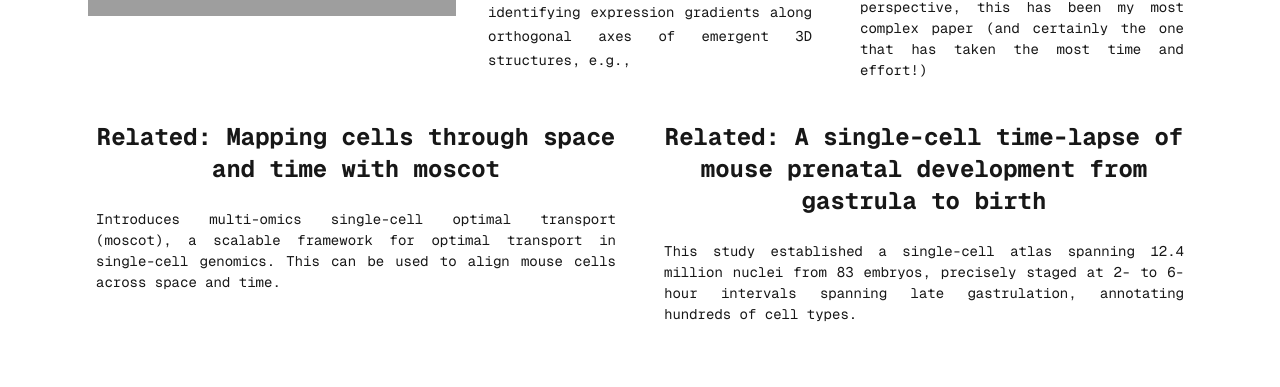
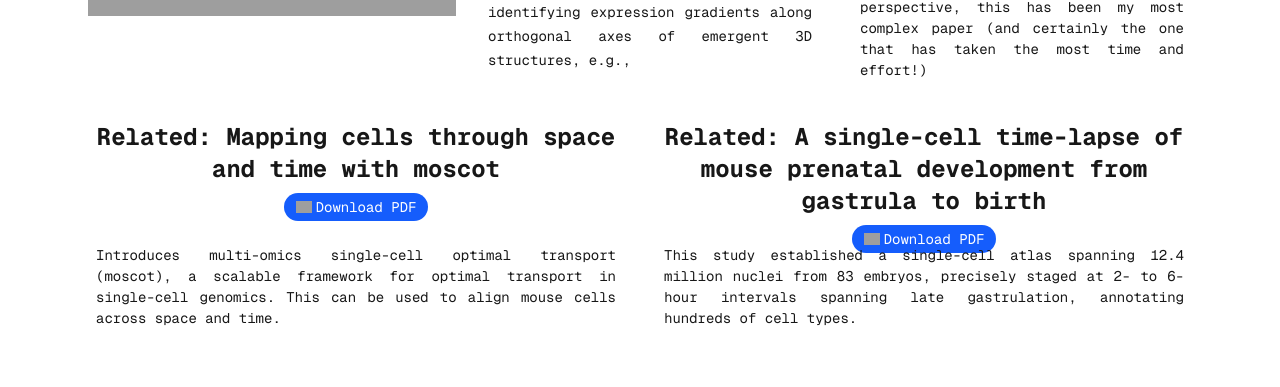
Before and after one commit to dzhu8/dzhu.github.io, a Next.js app: page / in a window 1280 px wide. Shown: the part 1573-1960 px from the top of the page. Built offline with nearby package versions, Linux system fonts and the light colour scheme; grey boxes are pictures that could not be loaded; a web font is replaced by a local one.

Commit message:
Add Spateo paper details to site

```diff
--- a/src/app/components/subsections/ResearchNewspaperTemplate.tsx
+++ b/src/app/components/subsections/ResearchNewspaperTemplate.tsx
@@ -1,4 +1,4 @@
-import React from 'react';
+import React, { useEffect, useRef, useState } from 'react';
 import Image from 'next/image';
 import Link from 'next/link';
 
@@ -13,8 +13,10 @@ interface NewsArticleLayoutProps {
   secondaryContent?: string;
   article1Title?: string;
   article1Content?: string;
+  article1PdfPath?: string; // New prop for article 1 PDF
   article2Title?: string;
   article2Content?: string;
+  article2PdfPath?: string; // New prop for article 2 PDF
   // Numeric font sizes
   mainContentFontSize?: number;
   secondaryContentFontSize?: number;
@@ -33,8 +35,10 @@ const NewsArticleLayout: React.FC<NewsArticleLayoutProps> = ({
   secondaryContent = "Lorem ipsum dolor sit amet, consectetur adipiscing elit. Suspendisse vel justo eu nibh vestibulum tincidunt. Praesent faucibus, nisl in lobortis tincidunt, magna lacus pulvinar mauris, nec accumsan odio metus et dolor. Cras non nisi ut augue pulvinar luctus. Curabitur eget augue ut turpis feugiat finibus eget sed nibh. Duis fermentum, tortor vel dictum lobortis, arcu nisi condimentum eros, vel ullamcorper risus dolor eget nisl. Praesent sodales nibh at euismod mattis. Sed dignissim, tortor sed finibus pellentesque, felis dolor scelerisque massa, eget tincidunt libero magna sit amet risus.",
   article1Title = "Title",
   article1Content = "Lorem ipsum dolor sit amet, consectetur adipiscing elit. Suspendisse vel justo eu nibh vestibulum tincidunt. Praesent faucibus, nisl in lobortis tincidunt, magna lacus pulvinar mauris.",
+  article1PdfPath,
   article2Title = "Title",
   article2Content = "Lorem ipsum dolor sit amet, consectetur adipiscing elit. Suspendisse vel justo eu nibh vestibulum tincidunt. Praesent faucibus, nisl in lobortis tincidunt, magna lacus pulvinar mauris.",
+  article2PdfPath,
   // Default font sizes in pixels
   mainContentFontSize = 16,
   secondaryContentFontSize = 16,
@@ -44,6 +48,30 @@ const NewsArticleLayout: React.FC<NewsArticleLayoutProps> = ({
   // Get the first letter of the main content for the drop cap
   const firstLetter = mainContent.charAt(0);
   const restOfContent = mainContent.substring(1);
+
+  // Refs for measuring header heights
+  const article1HeaderRef = useRef<HTMLDivElement>(null);
+  const article2HeaderRef = useRef<HTMLDivElement>(null);
+  const [headerHeight, setHeaderHeight] = useState<number | null>(null);
+
+  // Ensure consistent header height
+  useEffect(() => {
+    const calculateHeaderHeight = () => {
+      if (article1HeaderRef.current && article2HeaderRef.current) {
+        const height1 = article1HeaderRef.current.offsetHeight;
+        const height2 = article2HeaderRef.current.offsetHeight;
+        setHeaderHeight(Math.max(height1, height2));
+      }
+    };
+
+    // Calculate on mount and when window resizes
+    calculateHeaderHeight();
+    window.addEventListener('resize', calculateHeaderHeight);
+
+    return () => {
+      window.removeEventListener('resize', calculateHeaderHeight);
+    };
+  }, []);
 
   return (
     <div className="max-w-6xl mx-auto p-6">
@@ -140,11 +168,31 @@ const NewsArticleLayout: React.FC<NewsArticleLayoutProps> = ({
       {/* Bottom text boxes */}
       <div className="grid grid-cols-2 gap-8">
         {/* Left text box */}
-        <div>
-          <div className="p-2 mb-2">
-            <h2 className="text-2xl font-bold">{article1Title}</h2>
+        <div className="flex flex-col h-full">
+          <div
+            ref={article1HeaderRef}
+            className="p-2 mb-2"
+            style={headerHeight ? { height: `${headerHeight}px` } : undefined}
+          >
+            <h2 className="text-2xl font-bold text-center">{article1Title}</h2>
+            {article1PdfPath && (
+              <div className="flex justify-center mt-2">
+                <Link href={article1PdfPath} target="_blank" rel="noopener noreferrer">
+                  <button className="flex items-center px-3 py-1 bg-blue-600 text-white rounded-full hover:bg-blue-700 transition-colors text-sm">
+                    <Image
+                      src="/PDF_file_icon.svg"
+                      alt="PDF"
+                      width={16}
+                      height={16}
+                      className="mr-1"
+                    />
+                    <span>Download PDF</span>
+                  </button>
+                </Link>
+              </div>
+            )}
           </div>
-          <div className="p-2">
+          <div className="p-2 flex-grow">
             <p className="text-justify" style={{ fontSize: `${article1ContentFontSize}px` }}>
               {article1Content}
             </p>
@@ -152,11 +200,31 @@ const NewsArticleLayout: React.FC<NewsArticleLayoutProps> = ({
         </div>
 
         {/* Right text box */}
-        <div>
-          <div className="p-2 mb-2">
-            <h2 className="text-2xl font-bold">{article2Title}</h2>
+        <div className="flex flex-col h-full">
+          <div
+            ref={article2HeaderRef}
+            className="p-2 mb-2"
+            style={headerHeight ? { height: `${headerHeight}px` } : undefined}
+          >
+            <h2 className="text-2xl font-bold text-center">{article2Title}</h2>
+            {article2PdfPath && (
+              <div className="flex justify-center mt-2">
+                <Link href={article2PdfPath} target="_blank" rel="noopener noreferrer">
+                  <button className="flex items-center px-3 py-1 bg-blue-600 text-white rounded-full hover:bg-blue-700 transition-colors text-sm">
+                    <Image
+                      src="/PDF_file_icon.svg"
+                      alt="PDF"
+                      width={16}
+                      height={16}
+                      className="mr-1"
+                    />
+                    <span>Download PDF</span>
+                  </button>
+                </Link>
+              </div>
+            )}
           </div>
-          <div className="p-2">
+          <div className="p-2 flex-grow">
             <p className="text-justify" style={{ fontSize: `${article2ContentFontSize}px` }}>
               {article2Content}
             </p>
--- a/src/app/page.tsx
+++ b/src/app/page.tsx
@@ -28,11 +28,13 @@ export default function Home() {
           article1ContentFontSize={14}
           article2ContentFontSize={14}
           mainContent="Quantifying spatiotemporal dynamics during embryogenesis is crucial for understanding congenital diseases. We developed Spateo, a 3D spatiotemporal modeling framework, and applied it to a 3D mouse embryogenesis atlas at E9.5 and E11.5, capturing eight million cells. Spateo enables scalable, partial, non-rigid alignment, multi-slice refinement, and mesh correction to create molecular holograms of whole embryos. It introduces digitization methods to uncover multi-level biology from subcellular to whole organ, identifying expression gradients along orthogonal axes of emergent 3D structures, e.g., "
-          secondaryContent="e.g., secondary organizers such as the zona limitans intrathalamica (ZLI). Spateo further jointly models intercellular and intracellular interaction to dissect signaling landscapes in 3D structures. Lastly, Spateo introduces “morphometric vector fields” of cell migration and integrates spatial differential geometry to unveil molecular programs underlying asymmetrical murine heart organogenesis and others, bridging macroscopic changes with molecular dynamics. Thus, Spateo enables the study of organ ecology at a molecular level in 3D space over time. From both a technological and intellectual perspective, this has been my most complex paper (and certainly the one that has taken the most time and effort!)"
+          secondaryContent="secondary organizers such as the zona limitans intrathalamica (ZLI). Spateo further jointly models intercellular and intracellular interaction to dissect signaling landscapes in 3D structures. Lastly, Spateo introduces “morphometric vector fields” of cell migration and integrates spatial differential geometry to unveil molecular programs underlying asymmetrical murine heart organogenesis and others, bridging macroscopic changes with molecular dynamics. Thus, Spateo enables the study of organ ecology at a molecular level in 3D space over time. From both a technological and intellectual perspective, this has been my most complex paper (and certainly the one that has taken the most time and effort!)"
           article1Title="Related: Mapping cells through space and time with moscot"
           article1Content="Introduces multi-omics single-cell optimal transport (moscot), a scalable framework for optimal transport in single-cell genomics. This can be used to align mouse cells across space and time."
+          article1PdfPath="/pdf/moscot.pdf"
           article2Title="Related: A single-cell time-lapse of mouse prenatal development from gastrula to birth"
           article2Content="This study established a single-cell atlas spanning 12.4 million nuclei from 83 embryos, precisely staged at 2- to 6-hour intervals spanning late gastrulation, annotating hundreds of cell types."
+          article2PdfPath="/pdf/mouse_atlas.pdf"
         />
       </Section>
 
```
